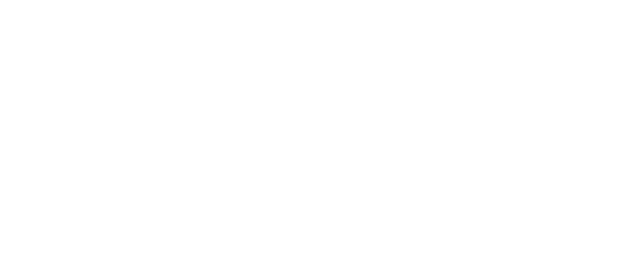
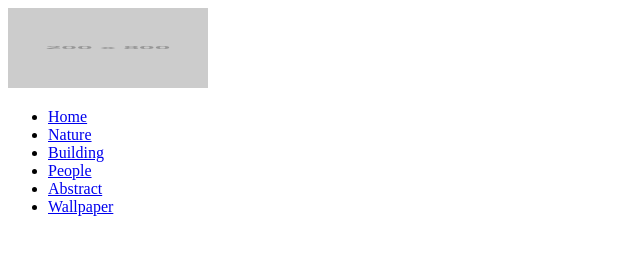
Before and after one commit to ZiyoDevelops/demo-photo, a plain HTML site: page index.html in a window 1280 px wide. Shown: the whole page, without its empty margins (0-640 px from the left). Drawn offline with Linux system fonts and the light colour scheme; placeholder pictures from the web are drawn by us.

Commit message:
Add site-header

```diff
--- a/index.html
+++ b/index.html
@@ -7,6 +7,22 @@
     <title>Document</title>
 </head>
 <body>
+    <!-- Site-header -->
+    <header>
+        <a href="#">
+            <img src="https://via.placeholder.com/200/800" alt="Placeholder-photo" width="200" height="80">
+        </a>
 
+        <nav>
+            <ul>
+                <li><a href="index.html">Home</a></li>
+                <li><a href="index.html">Nature</a></li>
+                <li><a href="index.html">Building</a></li>
+                <li><a href="index.html">People</a></li>
+                <li><a href="index.html">Abstract</a></li>
+                <li><a href="index.html">Wallpaper</a></li>
+            </ul>
+        </nav>
+    </header>
 </body>
 </html>
```
